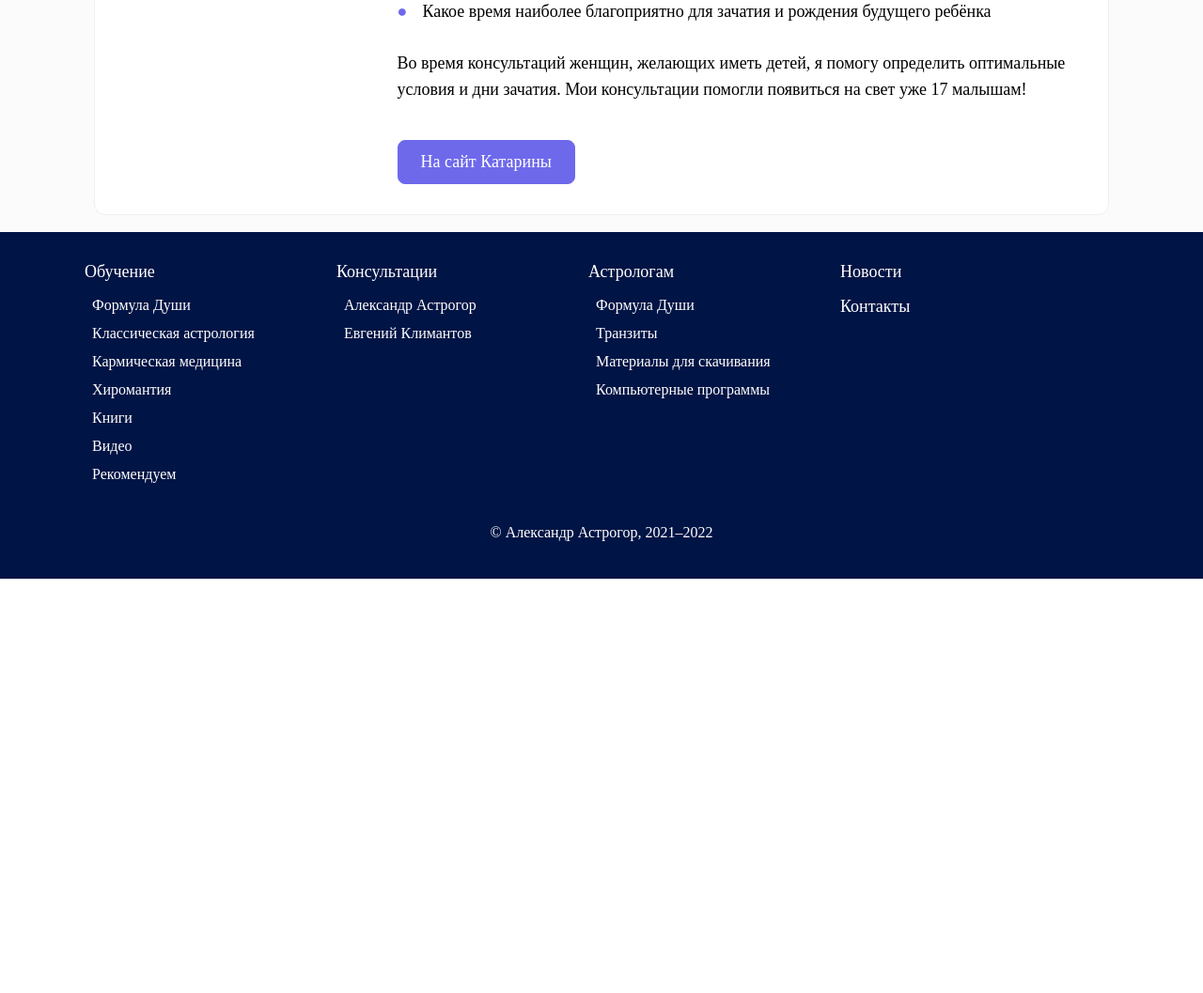
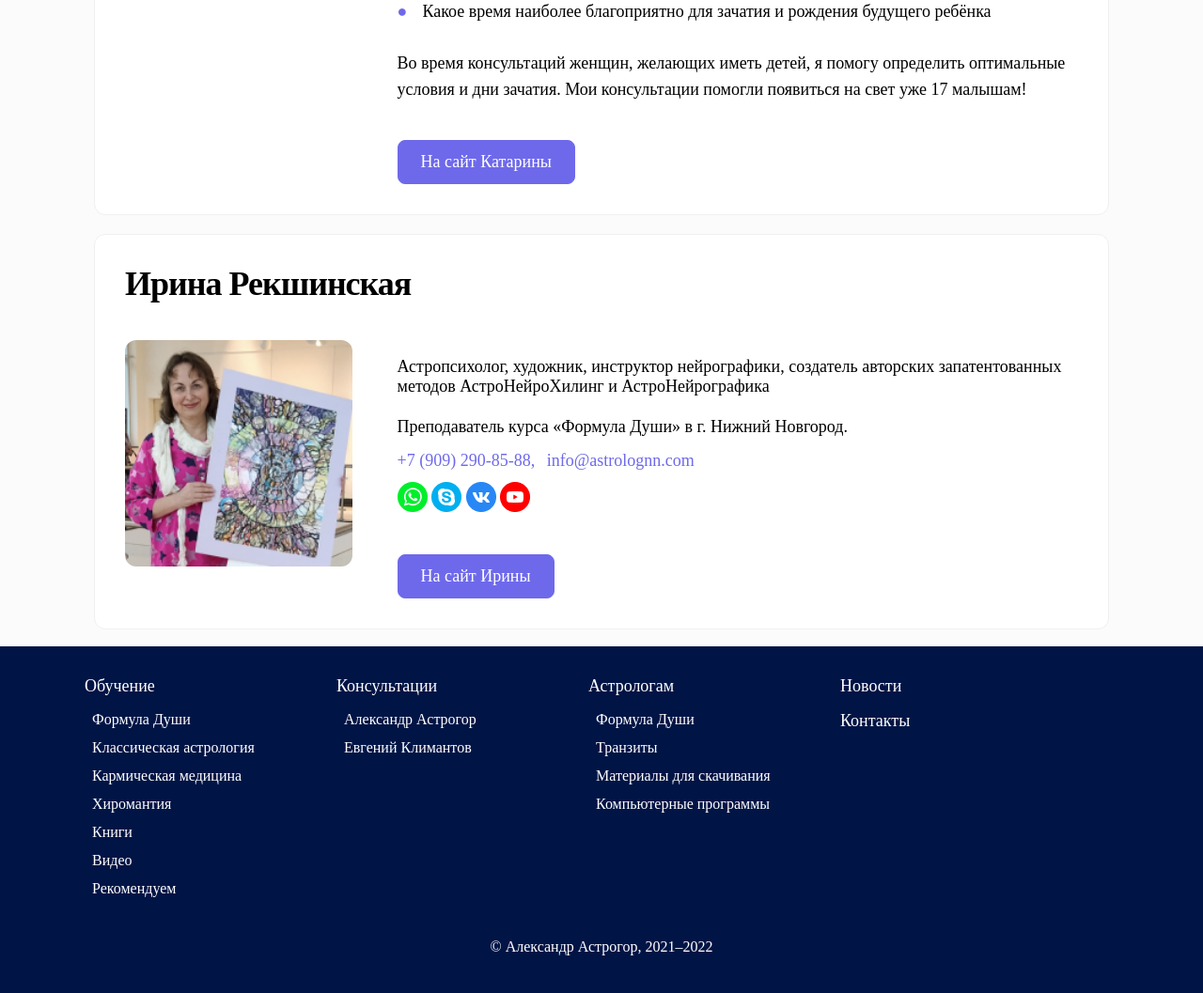
Before and after one commit to mosigo/astrogor, a Flask app: page /others in a window 1280 px wide. Shown: the part 3105-4162 px from the top of the page at 94% size. Before the commit the page ends 3721 px from the top, so only its background shows below. Run offline with Flask 2, Linux system fonts and the light colour scheme; parts of the project's set-up code (start-up, migrations or seed data) failed here and were passed over; some web fonts are replaced.

Commit message:
Ирина Рекшинская добавлена на страницу «Рекомендуем».

```diff
--- a/templates/others.html
+++ b/templates/others.html
@@ -227,4 +227,56 @@
     </div>
 </div>
 
+<!--Ирина Рекшинская-->
+<div class="plate-base">
+    <div class="plate w100">
+        <a id="rekshinskya"></a>
+        <h1>Ирина Рекшинская</h1>
+        <div class="plate-inner not-first">
+            <div class="left w25">
+                <img src="{{ url_for('static', filename='pic/others/rekshinskaya.png') }}"/>
+            </div>
+            <div class="right w75 adm">
+                <p>Астропсихолог, художник, инструктор нейрографики, создатель авторских запатентованных
+                    методов АстроНейроХилинг и АстроНейрографика</p>
+                <div class="text">
+                    <p>Преподаватель курса «Формула Души» в г. Нижний Новгород.</p>
+                </div>
+                <div class="contacts">
+                    <span class="no-img">+7 (909) 290-85-88,</span>
+                    <span class="no-img">info@astrolognn.com</span>
+                </div>
+                <div class="contacts">
+                    <span>
+                        <a href="https://wa.me/79092908588" target="_blank">
+                            <img src="{{ url_for('static', filename='pic/contacts/WhatsApp.png') }}"/>
+                        </a>
+                    </span>
+                    <span>
+                        <a href="skype:irauran?chat" target="_blank">
+                            <img src="{{ url_for('static', filename='pic/contacts/Skype.png') }}"/>
+                        </a>
+                    </span>
+                    <span>
+                        <a href="https://vk.me/mirindigo" target="_blank">
+                            <img src="{{ url_for('static', filename='pic/contacts/Vk.png') }}"/>
+                        </a>
+                    </span>
+                    <span>
+                        <a href="https://www.youtube.com/channel/UCTQxdQV1PUnnyw6KLnTffCw" target="_blank">
+                            <img src="{{ url_for('static', filename='pic/contacts/YouTube.png') }}"/>
+                        </a>
+                    </span>
+                </div>
+                <div class="action">
+                    <a href="https://astrolognn.com/" target="_blank">
+                        <button class="btn">На сайт Ирины</button>
+                    </a>
+                </div>
+            </div>
+        </div>
+
+    </div>
+</div>
+
 {% endblock %}
```
Also changed, not shown: static/pic/others/rekshinskaya.png (added).
